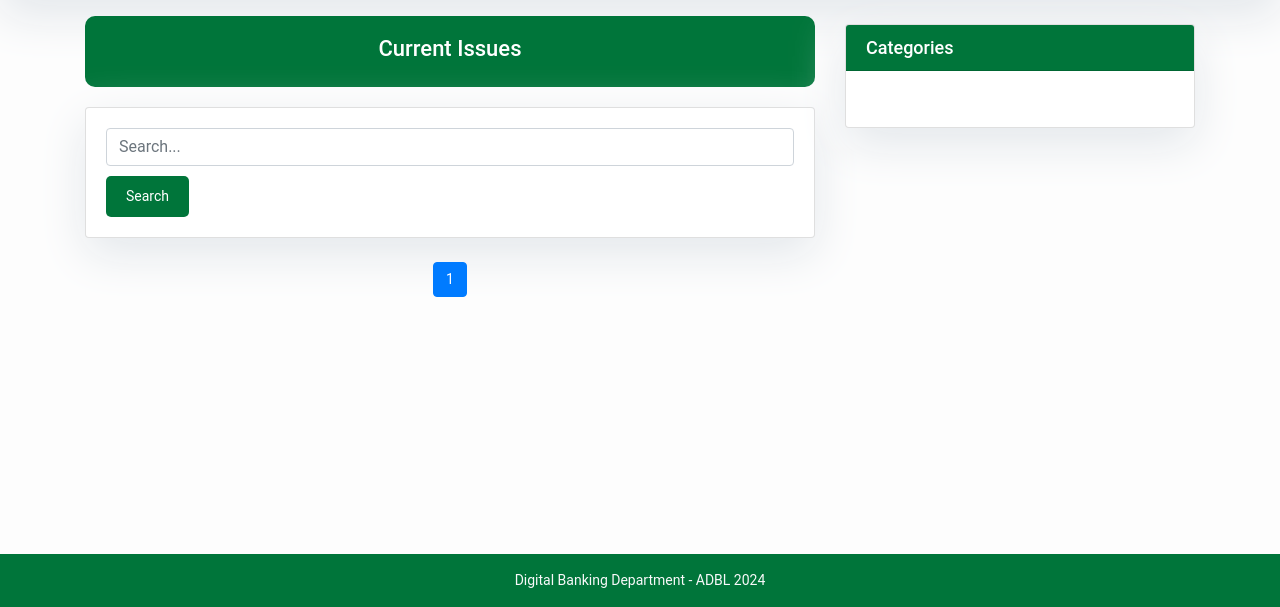
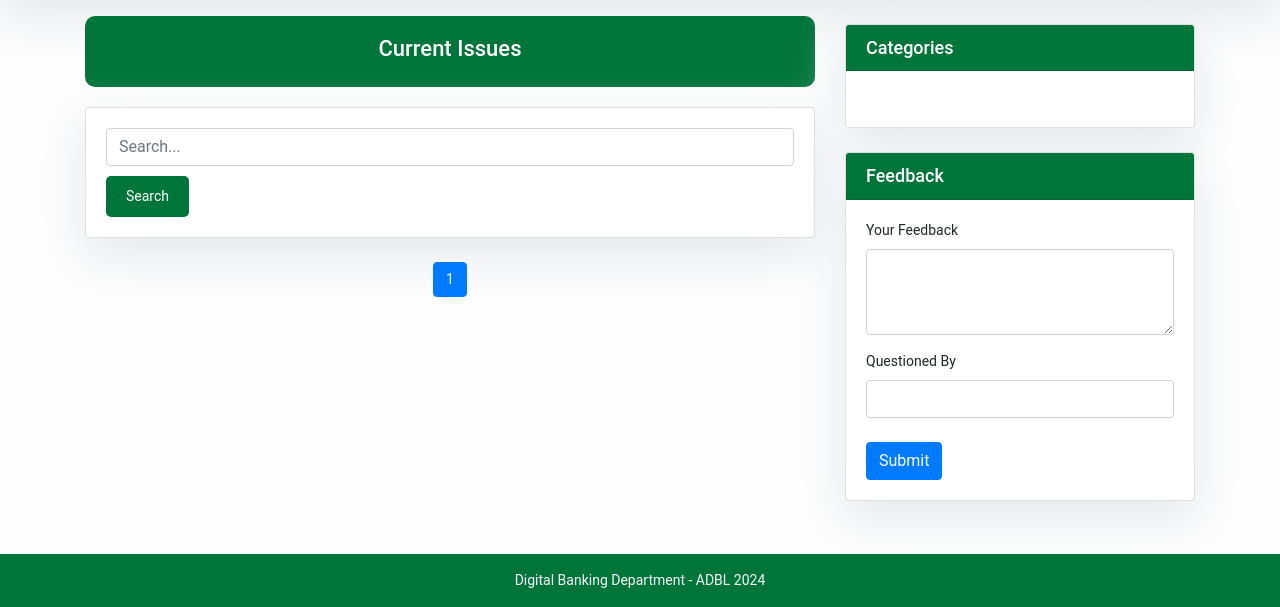
Before and after one commit to ab817/digitalsupport, a Django app: page /faq/ in a window 1280 px wide. Shown: the part 193-800 px from the top of the page. Run offline with Django 5.2, Linux system fonts and the light colour scheme; data that the repository does not hold is empty; some libraries are stand-ins or nearby versions.

Commit message:
FAQ feedback

```diff
--- a/digitalapp/templates/sidebar.html
+++ b/digitalapp/templates/sidebar.html
@@ -1,15 +1,12 @@
 {% block sidebar %}
-
 <style>
-        .card{
-            box-shadow: 0 16px 48px #E3E7EB;
-        }
-
+    .card {
+        box-shadow: 0 16px 48px #E3E7EB;
+    }
 </style>
 
 <!-- Sidebar Widgets Column -->
-<!-- Sidebar Widgets Column -->
-<div class="col-md-4 float-right ">
+<div class="col-md-4 float-right">
     <div class="card my-4">
         <h5 class="card-header">Categories</h5>
         <div class="card-body">
@@ -20,6 +17,33 @@
             </ul>
         </div>
     </div>
+
+    <div class="card my-4">
+        <h5 class="card-header">Feedback</h5>
+        <div class="card-body">
+            {% if messages %}
+                {% for message in messages %}
+                    <div class="alert alert-{{ message.tags }} alert-dismissible fade show" role="alert">
+                        {{ message }}
+                        <button type="button" class="close" data-dismiss="alert" aria-label="Close">
+                            <span aria-hidden="true">&times;</span>
+                        </button>
+                    </div>
+                {% endfor %}
+            {% endif %}
+            <form method="post" action="{% url 'submit_feedback' %}">
+                {% csrf_token %}
+                <div class="form-group">
+                    <label for="feedbackText">Your Feedback</label>
+                    <textarea class="form-control" id="feedbackText" name="feedbackText" rows="3" required></textarea>
+                </div>
+                <div class="form-group">
+                    <label for="questionedBy">Questioned By</label>
+                    <input type="text" class="form-control" id="questionedBy" name="questionedBy" required>
+                </div>
+                <button type="submit" class="btn btn-primary mt-2">Submit</button>
+            </form>
+        </div>
+    </div>
 </div>
-
 {% endblock sidebar %}
--- a/digitalapp/urls.py
+++ b/digitalapp/urls.py
@@ -11,5 +11,7 @@ urlpatterns = [
     path('category/<str:category_name>/', views.blog_category, name='blog_category'),
     path("search", views.search, name="search_all"),
     path("", views.portal, name='portal'),
+    path('submit_feedback/', views.submit_feedback, name='submit_feedback'),
+    path('faq_feedback/', views.faq_feedback, name='faq_feedback'),
     path('ckeditor/', include('ckeditor_uploader.urls')),
 ] + static(settings.MEDIA_URL, document_root=settings.MEDIA_ROOT)
--- a/digitalapp/views.py
+++ b/digitalapp/views.py
@@ -1,9 +1,12 @@
 # blog/views.py
 from django.core.paginator import Paginator, PageNotAnInteger, EmptyPage
-from django.shortcuts import render
+from django.shortcuts import render, redirect
+from django.views.decorators.csrf import csrf_protect
+from django.contrib.auth.decorators import login_required
+from django.contrib import messages
 #from django.views.decorators.csrf import csrf_exempt
 
-from .models import Post, Comment, Category, PortalSetting
+from .models import Post, Comment, Category, PortalSetting, Feedback
 
 
 #@csrf_exempt
@@ -94,18 +97,6 @@ def blog_detail(request, pk):
 
     return render(request, "detail.html", context)
 
-"""
-def blog_view(request):
-    current_posts = Post.objects.filter(categories__name='Current')[:2]
-    all_posts = Post.objects.all()
-    categories = Category.objects.all()
-    return render(request, 'index.html', {
-        'current_posts': current_posts,
-        'posts': all_posts,
-        'categories': categories,
-    })
-"""
-
 def portal(request):
     setting = PortalSetting.objects.first()
     show_popup = setting.show_popup if setting else False
@@ -116,3 +107,30 @@ def portal(request):
         'popup_image': popup_image,
        # 'show_image': show_image
     })
+
+
+@csrf_protect
+def submit_feedback(request):
+    if request.method == 'POST':
+        feedback_text = request.POST['feedbackText']
+        questioned_by = request.POST['questionedBy']
+
+        # Save the feedback to the database
+        feedback = Feedback(feedback_text=feedback_text, questioned_by=questioned_by)
+        feedback.save()
+
+        # Add a success message
+        messages.success(request, 'Your feedback has been submitted successfully!')
+
+        # Redirect to the same page to display the message in the sidebar
+        return redirect(request.META.get('HTTP_REFERER', 'blog_index'))
+
+    return render(request, 'detail.html')
+
+@login_required
+def faq_feedback(request):
+    feedback_list = Feedback.objects.all().order_by('-submitted_on')  # Order by submission date, latest first
+    paginator = Paginator(feedback_list, 10)  # Show 10 feedbacks per page.
+    page_number = request.GET.get('page')
+    page_obj = paginator.get_page(page_number)
+    return render(request, 'faq_feedback.html', {'page_obj': page_obj})
--- a/digitallogs/templates/adminpanel.html
+++ b/digitallogs/templates/adminpanel.html
@@ -91,11 +91,11 @@
         </div>
         <div class="card">
             <div class="card-header">
-                Admin Panel
+                FAQ Feedback
             </div>
             <div class="card-body">
-                <p>Welcome! You can check the overall Admin Panel with the options provided.</p>
-                <a href="{% url 'admin:index' %}" target="_blank">Go to Admin Panel</a>
+                <p>Welcome! You can check the FAQ Feedback with the options provided.</p>
+                <a href="{% url 'faq_feedback' %}" target="_blank">Click Here</a>
             </div>
         </div>
     </div>
```
Also changed, not shown: digitalapp/models.py (+8 -0 lines), digitalapp/templates/faq_feedback.html (added, +50 -0 lines), digitalapp/migrations/0007_feedback.py (added), digitallogs/migrations/0004_alter_technicalsupportlog_handling_person_and_more.py (added).
